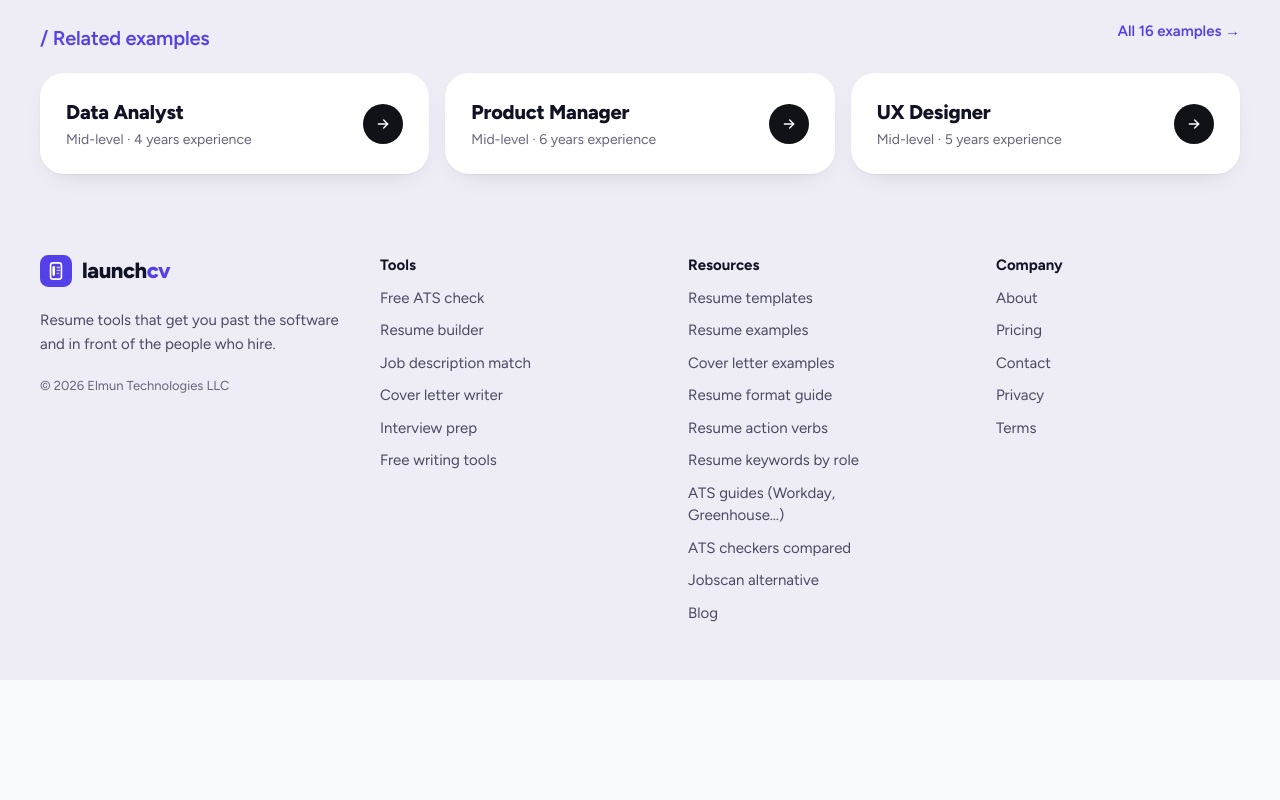
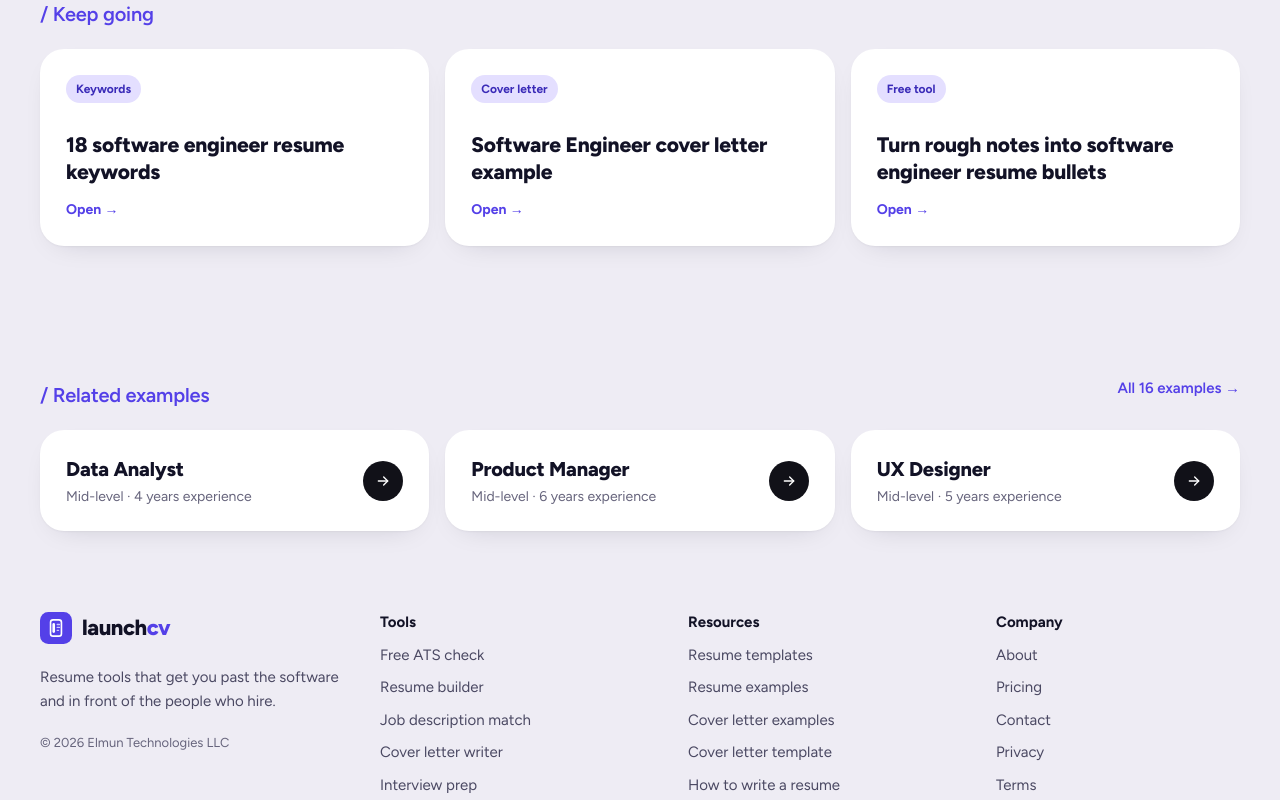
Before and after one commit to Elmun-Technologies/launch-cv, a Next.js app in the folder web/: page /resume-examples/software-engineer in a window 1280 px wide. Shown: the part 5380-6180 px from the top of the page. Before the commit the page ends 6060 px from the top, so only its background shows below. Built offline with nearby package versions, Linux system fonts and the light colour scheme; no server answers; the database is empty.

Commit message:
Cross-link role pages: example, keywords and cover letter link to each other and to a fitting tool; footer links for the new guides
Co-Authored-By: Claude Opus 5.5 <noreply@anthropic.com>
Claude-Session: https://claude.ai/code/session_016mqghh8eaKBEXTqGQa4rEA

```diff
--- a/web/src/app/cover-letter-examples/[slug]/page.tsx
+++ b/web/src/app/cover-letter-examples/[slug]/page.tsx
@@ -6,6 +6,7 @@ import { container, btnPrimary, btnWhite, btnSoft, labelCls, Breadcrumbs, Sectio
 import { FaqList } from "@/components/site/library/faq-list";
 import { CopyPill } from "@/components/site/library/copy-pill";
 import { ArrowCard } from "@/components/site/library/arrow-card";
+import { RoleNextSteps } from "@/components/site/seo/role-next-steps";
 import { JsonLd } from "@/components/json-ld";
 import { CtaLink } from "@/components/cta-link";
 import { fitTitle, buildMarketingMetadata, DEFAULT_OG_IMAGE } from "@/lib/build-metadata";
@@ -261,6 +262,8 @@ export default async function CoverLetterExamplePage({ params }: { params: Promi
         <FaqList faqs={c.faqs} />
       </section>
 
+      <RoleNextSteps e={e} page="letter" />
+
       {/* RELATED */}
       {related.length > 0 ? (
         <section className={`${container} pt-14 lg:pt-[110px]`}>
--- a/web/src/app/resume-examples/[slug]/page.tsx
+++ b/web/src/app/resume-examples/[slug]/page.tsx
@@ -7,6 +7,7 @@ import { container, btnPrimary, btnWhite, labelCls, Breadcrumbs, Chip, SectionHe
 import { FaqList } from "@/components/site/library/faq-list";
 import { CopyPill } from "@/components/site/library/copy-pill";
 import { ArrowCard } from "@/components/site/library/arrow-card";
+import { RoleNextSteps } from "@/components/site/seo/role-next-steps";
 import { JsonLd } from "@/components/json-ld";
 import { CtaLink } from "@/components/cta-link";
 import { ResumePreview } from "@/components/resume-preview";
@@ -360,6 +361,8 @@ export default async function ResumeExamplePage({ params }: { params: Promise<Pa
         <FaqList faqs={e.faqs} />
       </section>
 
+      <RoleNextSteps e={e} page="example" />
+
       {/* RELATED */}
       {related.length > 0 ? (
         <section className={`${container} pt-14 lg:pt-[120px]`}>
--- a/web/src/app/resume-keywords/[role]/page.tsx
+++ b/web/src/app/resume-keywords/[role]/page.tsx
@@ -2,20 +2,20 @@ import type { Metadata } from "next";
 import Link from "next/link";
 import { notFound } from "next/navigation";
 import { SiteShell } from "@/components/site/site-shell";
-import { container, btnPrimary, btnWhite, btnSoft, labelCls, Breadcrumbs, Chip, SectionHead } from "@/components/site/ui";
+import { container, btnPrimary, btnWhite, btnSoft, labelCls, Breadcrumbs, SectionHead } from "@/components/site/ui";
 import { FaqList } from "@/components/site/library/faq-list";
 import { ArrowCard } from "@/components/site/library/arrow-card";
 import { KeywordGroups } from "@/components/site/seo/keyword-groups";
 import { HighlightTerms } from "@/components/site/seo/highlight-terms";
 import { HonestRules } from "@/components/site/seo/honest-rules";
 import { SeoCtaBand } from "@/components/site/seo/seo-cta-band";
+import { RoleNextSteps } from "@/components/site/seo/role-next-steps";
 import { JsonLd } from "@/components/json-ld";
 import { CtaLink } from "@/components/cta-link";
 import { buildMarketingMetadata, DEFAULT_OG_IMAGE } from "@/lib/build-metadata";
 import { absoluteUrl, orgRef, WEBSITE_ID } from "@/lib/site";
 import { SITE_AUTHOR } from "@/lib/author";
 import { faqPageLd } from "@/lib/faq-ld";
-import { getCoverLetterExample } from "@/lib/cover-letter-examples";
 import {
   KEYWORD_ROLES,
   KEYWORDS_UPDATED,
@@ -78,7 +78,6 @@ export default async function ResumeKeywordsRolePage({ params }: { params: Promi
   const rows = contextRows(e);
   const faqs = keywordFaqs(e);
   const firstName = e.resume.name.split(" ")[0];
-  const hasLetter = !!getCoverLetterExample(e.slug);
   const related = e.related.map(getKeywordRole).filter((x) => !!x);
   const url = absoluteUrl(`/resume-keywords/${e.slug}`);
   const exampleHref = `/resume-examples/${e.slug}`;
@@ -113,11 +112,6 @@ export default async function ResumeKeywordsRolePage({ params }: { params: Promi
     ],
   };
 
-  const cards = [
-    { badge: "Example", title: `${e.role} resume example`, href: exampleHref },
-    ...(hasLetter ? [{ badge: "Cover letter", title: `${e.role} cover letter example`, href: `/cover-letter-examples/${e.slug}` }] : []),
-    { badge: "Tool", title: `Match your resume to a ${short} job post`, href: "/features/jd-alignment" },
-  ];
 
   return (
     <SiteShell>
@@ -286,28 +280,7 @@ export default async function ResumeKeywordsRolePage({ params }: { params: Promi
       </section>
 
       {/* NEXT STEPS */}
-      <section aria-labelledby="next-steps" className={`${container} pt-14 lg:pt-[110px]`}>
-        <h2 id="next-steps" className={labelCls}>
-          <span aria-hidden="true">/ </span>Keep going
-        </h2>
-        <ul className={`mt-3.5 grid gap-2 sm:gap-4 lg:mt-5 ${cards.length === 3 ? "sm:grid-cols-3" : "sm:grid-cols-2"}`}>
-          {cards.map((c) => (
-            <li key={c.href}>
-              <Link href={c.href} className="lc-card lc-rise group flex h-full flex-col rounded-[22px] p-5 text-[#121226] sm:rounded-3xl sm:p-[26px]">
-                <span>
-                  <Chip tone="lilac">{c.badge}</Chip>
-                </span>
-                <span className="mt-4 block flex-1 text-[19px] font-extrabold leading-[25px] tracking-[-0.01em] group-hover:text-[#5440e8] sm:mt-7 sm:text-[21px] sm:leading-[27px]">
-                  {c.title}
-                </span>
-                <span className="mt-3 text-[14px] font-bold text-[#5440e8] sm:mt-3.5">
-                  Open <span aria-hidden="true">→</span>
-                </span>
-              </Link>
-            </li>
-          ))}
-        </ul>
-      </section>
+      <RoleNextSteps e={e} page="keywords" />
 
       {/* FAQ */}
       <section id="faq" className={`${sectionCls} grid items-start gap-[18px] lg:grid-cols-[0.8fr_1.2fr] lg:gap-16`}>
--- /dev/null
+++ b/web/src/components/site/seo/role-next-steps.tsx
@@ -0,0 +1,51 @@
+import Link from "next/link";
+import { container, labelCls, Chip } from "@/components/site/ui";
+import type { ResumeExample } from "@/lib/resume-examples";
+import { getCoverLetterExample } from "@/lib/cover-letter-examples";
+import { roleShort } from "@/lib/seo/resume-keywords";
+
+type Page = "example" | "keywords" | "letter";
+type Card = { badge: string; title: string; href: string };
+
+/** The other pages about the same role, plus one tool that fits where the reader is. */
+export function roleNextSteps(e: ResumeExample, page: Page): Card[] {
+  const short = roleShort(e);
+  const cards: Card[] = [];
+  if (page !== "example") cards.push({ badge: "Example", title: `${e.role} resume example`, href: `/resume-examples/${e.slug}` });
+  if (page !== "keywords") cards.push({ badge: "Keywords", title: `${e.keywords.length} ${short} resume keywords`, href: `/resume-keywords/${e.slug}` });
+  if (page !== "letter" && getCoverLetterExample(e.slug)) cards.push({ badge: "Cover letter", title: `${e.role} cover letter example`, href: `/cover-letter-examples/${e.slug}` });
+  cards.push(
+    page === "example"
+      ? { badge: "Free tool", title: `Turn rough notes into ${short} resume bullets`, href: "/tools/resume-bullet-point-generator" }
+      : { badge: "Tool", title: `Match your resume to a ${short} job post`, href: "/features/jd-alignment" },
+  );
+  return cards;
+}
+
+export function RoleNextSteps({ e, page, className = "pt-14 lg:pt-[110px]" }: { e: ResumeExample; page: Page; className?: string }) {
+  const cards = roleNextSteps(e, page);
+  return (
+    <section aria-labelledby="next-steps" className={`${container} ${className}`}>
+      <h2 id="next-steps" className={labelCls}>
+        <span aria-hidden="true">/ </span>Keep going
+      </h2>
+      <ul className={`mt-3.5 grid gap-2 sm:gap-4 lg:mt-5 ${cards.length === 3 ? "sm:grid-cols-3" : "sm:grid-cols-2"}`}>
+        {cards.map((c) => (
+          <li key={c.href}>
+            <Link href={c.href} className="lc-card lc-rise group flex h-full flex-col rounded-[22px] p-5 text-[#121226] sm:rounded-3xl sm:p-[26px]">
+              <span>
+                <Chip tone="lilac">{c.badge}</Chip>
+              </span>
+              <span className="mt-4 block flex-1 text-[19px] font-extrabold leading-[25px] tracking-[-0.01em] group-hover:text-[#5440e8] sm:mt-7 sm:text-[21px] sm:leading-[27px]">
+                {c.title}
+              </span>
+              <span className="mt-3 text-[14px] font-bold text-[#5440e8] sm:mt-3.5">
+                Open <span aria-hidden="true">→</span>
+              </span>
+            </Link>
+          </li>
+        ))}
+      </ul>
+    </section>
+  );
+}
--- a/web/src/components/site/site-footer.tsx
+++ b/web/src/components/site/site-footer.tsx
@@ -20,6 +20,8 @@ const COLUMNS = [
       { href: "/resume-templates", label: "Resume templates" },
       { href: "/resume-examples", label: "Resume examples" },
       { href: "/cover-letter-examples", label: "Cover letter examples" },
+      { href: "/cover-letter-template", label: "Cover letter template" },
+      { href: "/how-to-write-a-resume", label: "How to write a resume" },
       { href: "/resume-format", label: "Resume format guide" },
       { href: "/resume-action-verbs", label: "Resume action verbs" },
       { href: "/resume-keywords", label: "Resume keywords by role" },
```
